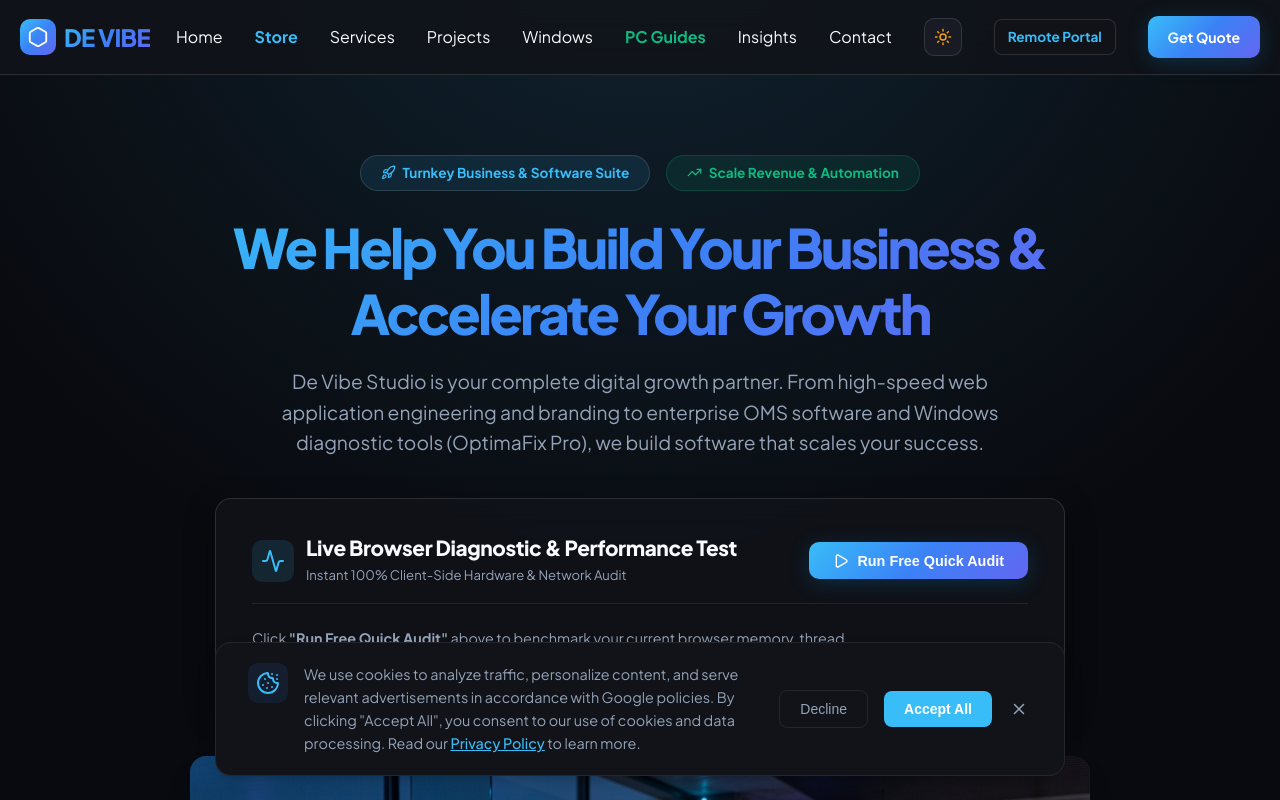
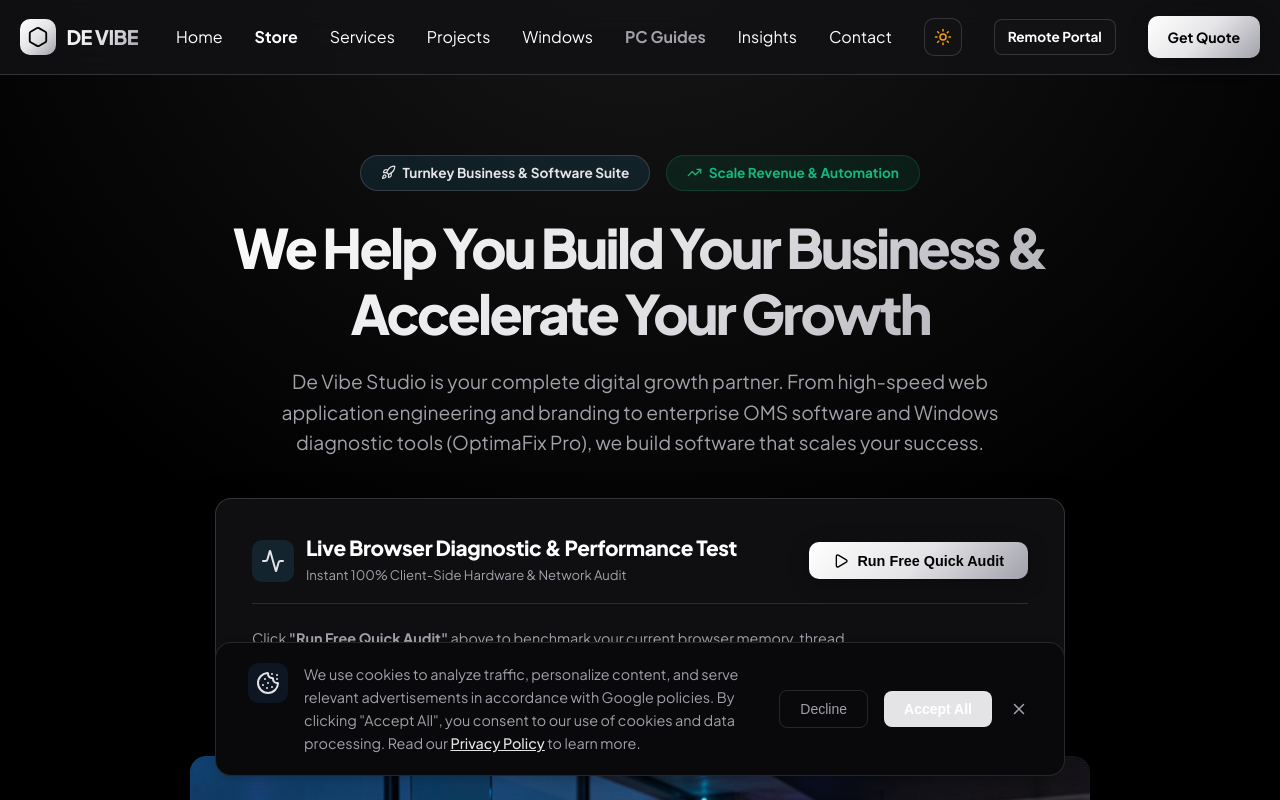
Before and after one commit to devibe70-ux/de-vibe-website, a React (Vite) app: page / in a window 1280 px wide. Shown: the top 800 px of the page. Built offline with nearby package versions, Linux system fonts and the light colour scheme.

Commit message:
fix: update color scheme to pure high-contrast monochrome (pure white background & black text for Day Theme, pitch black background & white text for Dark Theme with metallic gray ring accents, zero blue)

```diff
--- a/src/components/Header.jsx
+++ b/src/components/Header.jsx
@@ -27,20 +27,31 @@ export default function Header() {
       transition: 'background-color 0.3s ease, border-color 0.3s ease'
     }}>
       <div className="container header-content">
-        <Link to="/" className="logo">
-          <div style={{ width: '36px', height: '36px', borderRadius: '10px', background: 'var(--gradient-primary)', display: 'flex', alignItems: 'center', justifyContent: 'center', color: '#fff' }}>
+        <Link to="/" className="logo" style={{ display: 'flex', alignItems: 'center', gap: '0.65rem' }}>
+          <div style={{
+            width: '36px',
+            height: '36px',
+            borderRadius: '10px',
+            background: 'var(--gradient-primary)',
+            display: 'flex',
+            alignItems: 'center',
+            justifyContent: 'center',
+            color: 'var(--btn-text)'
+          }}>
             <Hexagon size={22} />
           </div>
-          <span className="gradient-text" style={{ fontWeight: '800', letterSpacing: '-0.03em' }}>DE VIBE</span>
+          <span className="gradient-text" style={{ fontWeight: '800', letterSpacing: '-0.03em', fontSize: '1.25rem' }}>
+            DE VIBE
+          </span>
         </Link>
 
         <nav className="nav-links">
           <Link to="/">Home</Link>
-          <Link to="/products" style={{ color: 'var(--accent)', fontWeight: '700' }}>Store</Link>
+          <Link to="/products" style={{ color: 'var(--text-primary)', fontWeight: '700' }}>Store</Link>
           <Link to="/services">Services</Link>
           <Link to="/projects">Projects</Link>
           <Link to="/microsoft">Windows</Link>
-          <Link to="/guides" style={{ color: 'var(--accent-emerald)', fontWeight: '700' }}>PC Guides</Link>
+          <Link to="/guides" style={{ color: 'var(--text-secondary)', fontWeight: '700' }}>PC Guides</Link>
           <Link to="/blog">Insights</Link>
           <Link to="/contact">Contact</Link>
 
@@ -61,10 +72,10 @@ export default function Header() {
               transition: 'all 0.2s ease'
             }}
           >
-            {theme === 'dark' ? <Sun size={18} color="#f59e0b" /> : <Moon size={18} color="#6366f1" />}
+            {theme === 'dark' ? <Sun size={18} color="#f59e0b" /> : <Moon size={18} color="#71717a" />}
           </button>
 
-          <Link to="/remote" style={{ backgroundColor: 'var(--glass-bg)', color: 'var(--accent)', padding: '0.4rem 0.8rem', borderRadius: '8px', fontSize: '0.85rem', fontWeight: '700', border: '1px solid var(--glass-border)' }}>
+          <Link to="/remote" style={{ backgroundColor: 'var(--surface)', color: 'var(--text-primary)', padding: '0.4rem 0.8rem', borderRadius: '8px', fontSize: '0.85rem', fontWeight: '700', border: '1px solid var(--glass-border)' }}>
             Remote Portal
           </Link>
           <Link to="/quote" className="btn" style={{ padding: '0.6rem 1.25rem', fontSize: '0.88rem' }}>
--- a/src/index.css
+++ b/src/index.css
@@ -1,32 +1,33 @@
 @import url('https://fonts.googleapis.com/css2?family=Plus+Jakarta+Sans:wght@400;500;600;700;800&family=JetBrains+Mono:wght@400;500;700&display=swap');
 
-/* DEFAULT & DARK THEME (Black & Gray Tones) */
+/* DEFAULT & DARK THEME (Pure Pitch Black & Metallic Gray Ring Shades) */
 :root,
 html[data-theme='dark'] {
-  --bg-primary: #090a0f;
-  --bg-secondary: #111319;
-  --surface: #181b24;
-  --surface-hover: #222632;
-  --glass-bg: rgba(17, 19, 25, 0.85);
-  --glass-border: rgba(255, 255, 255, 0.12);
+  --bg-primary: #000000;
+  --bg-secondary: #09090b;
+  --surface: #121215;
+  --surface-hover: #1c1c21;
+  --glass-bg: rgba(18, 18, 21, 0.85);
+  --glass-border: rgba(255, 255, 255, 0.15);
 
-  --text-primary: #f8fafc;
-  --text-secondary: #94a3b8;
-  --text-muted: #64748b;
+  --text-primary: #ffffff;
+  --text-secondary: #a1a1aa;
+  --text-muted: #71717a;
 
-  --accent: #38bdf8;
-  --accent-glow: rgba(56, 189, 248, 0.25);
-  --accent-purple: #818cf8;
+  --accent: #e4e4e7;
+  --accent-glow: rgba(255, 255, 255, 0.15);
+  --accent-purple: #d4d4d8;
   --accent-emerald: #10b981;
   --accent-gold: #f59e0b;
 
-  --gradient-primary: linear-gradient(135deg, #38bdf8 0%, #3b82f6 50%, #6366f1 100%);
-  --gradient-accent: linear-gradient(135deg, #38bdf8 0%, #818cf8 100%);
-  --gradient-glow: radial-gradient(circle at 50% -20%, rgba(56, 189, 248, 0.15), transparent 70%);
+  --gradient-primary: linear-gradient(135deg, #ffffff 0%, #e4e4e7 50%, #a1a1aa 100%);
+  --gradient-accent: linear-gradient(135deg, #ffffff 0%, #a1a1aa 100%);
+  --gradient-glow: radial-gradient(circle at 50% -20%, rgba(255, 255, 255, 0.1), transparent 70%);
 
-  --border: rgba(255, 255, 255, 0.08);
-  --border-light: rgba(255, 255, 255, 0.14);
-  --card-shadow: 0 10px 30px rgba(0, 0, 0, 0.4);
+  --border: rgba(255, 255, 255, 0.12);
+  --border-light: rgba(255, 255, 255, 0.2);
+  --card-shadow: 0 10px 30px rgba(0, 0, 0, 0.6);
+  --btn-text: #000000;
 
   font-family: 'Plus Jakarta Sans', -apple-system, BlinkMacSystemFont, 'Segoe UI', Roboto, sans-serif;
   line-height: 1.6;
@@ -39,32 +40,33 @@ html[data-theme='dark'] {
   -moz-osx-font-smoothing: grayscale;
 }
 
-/* DAY / LIGHT THEME (Crisp White & Soft Slate Tones) */
+/* DAY / LIGHT THEME (Pure White Background & Solid Black Text) */
 html[data-theme='light'] {
   --bg-primary: #ffffff;
-  --bg-secondary: #f8fafc;
-  --surface: #f1f5f9;
-  --surface-hover: #e2e8f0;
-  --glass-bg: rgba(255, 255, 255, 0.88);
-  --glass-border: rgba(203, 213, 225, 0.8);
+  --bg-secondary: #f4f4f5;
+  --surface: #e4e4e7;
+  --surface-hover: #d4d4d8;
+  --glass-bg: rgba(255, 255, 255, 0.92);
+  --glass-border: rgba(24, 24, 27, 0.18);
 
-  --text-primary: #0f172a;
-  --text-secondary: #475569;
-  --text-muted: #64748b;
+  --text-primary: #000000;
+  --text-secondary: #27272a;
+  --text-muted: #52525b;
 
-  --accent: #0284c7;
-  --accent-glow: rgba(2, 132, 199, 0.15);
-  --accent-purple: #6366f1;
+  --accent: #18181b;
+  --accent-glow: rgba(24, 24, 27, 0.1);
+  --accent-purple: #27272a;
   --accent-emerald: #059669;
   --accent-gold: #d97706;
 
-  --gradient-primary: linear-gradient(135deg, #0284c7 0%, #2563eb 50%, #4f46e5 100%);
-  --gradient-accent: linear-gradient(135deg, #0284c7 0%, #6366f1 100%);
-  --gradient-glow: radial-gradient(circle at 50% -20%, rgba(2, 132, 199, 0.08), transparent 70%);
+  --gradient-primary: linear-gradient(135deg, #09090b 0%, #18181b 50%, #3f3f46 100%);
+  --gradient-accent: linear-gradient(135deg, #18181b 0%, #52525b 100%);
+  --gradient-glow: radial-gradient(circle at 50% -20%, rgba(24, 24, 27, 0.05), transparent 70%);
 
-  --border: rgba(226, 232, 240, 0.9);
-  --border-light: rgba(203, 213, 225, 0.9);
-  --card-shadow: 0 10px 30px rgba(15, 23, 42, 0.06);
+  --border: rgba(24, 24, 27, 0.15);
+  --border-light: rgba(24, 24, 27, 0.25);
+  --card-shadow: 0 10px 30px rgba(0, 0, 0, 0.08);
+  --btn-text: #ffffff;
 
   color-scheme: light;
 }
@@ -94,7 +96,7 @@ a {
 }
 
 a:hover {
-  color: var(--accent);
+  color: var(--text-secondary);
 }
 
 .container {
@@ -103,7 +105,7 @@ a:hover {
   padding: 0 2rem;
 }
 
-/* Gradient Text Class */
+/* Monochrome Gradient Text Class */
 .gradient-text {
   background: var(--gradient-primary);
   -webkit-background-clip: text;
@@ -117,14 +119,14 @@ a:hover {
   justify-content: center;
   gap: 0.5rem;
   background: var(--gradient-primary);
-  color: #ffffff !important;
+  color: var(--btn-text) !important;
   padding: 0.85rem 1.75rem;
   border-radius: 10px;
   font-weight: 700;
   font-size: 0.95rem;
   border: none;
   cursor: pointer;
-  box-shadow: 0 4px 20px rgba(2, 132, 199, 0.25);
+  box-shadow: 0 4px 20px rgba(0, 0, 0, 0.25);
   transition: all 0.25s cubic-bezier(0.4, 0, 0.2, 1);
   position: relative;
   overflow: hidden;
@@ -132,12 +134,12 @@ a:hover {
 
 .btn:hover {
   transform: translateY(-2px);
-  box-shadow: 0 8px 30px rgba(2, 132, 199, 0.4);
-  color: #ffffff !important;
+  box-shadow: 0 8px 30px rgba(0, 0, 0, 0.35);
+  opacity: 0.95;
 }
 
 .btn-outline {
-  background: var(--surface);
+  background: var(--glass-bg);
   color: var(--text-primary) !important;
   border: 1px solid var(--glass-border);
   box-shadow: none;
@@ -146,8 +148,8 @@ a:hover {
 
 .btn-outline:hover {
   background: var(--surface-hover);
-  border-color: var(--accent);
-  color: var(--accent) !important;
+  border-color: var(--text-primary);
+  color: var(--text-primary) !important;
   transform: translateY(-2px);
 }
 
@@ -180,8 +182,8 @@ h1, h2, h3, h4 {
 }
 
 .glass-card:hover {
-  border-color: var(--accent);
-  box-shadow: 0 15px 35px rgba(2, 132, 199, 0.15);
+  border-color: var(--text-primary);
+  box-shadow: 0 15px 35px rgba(0, 0, 0, 0.2);
   transform: translateY(-3px);
 }
 
```
